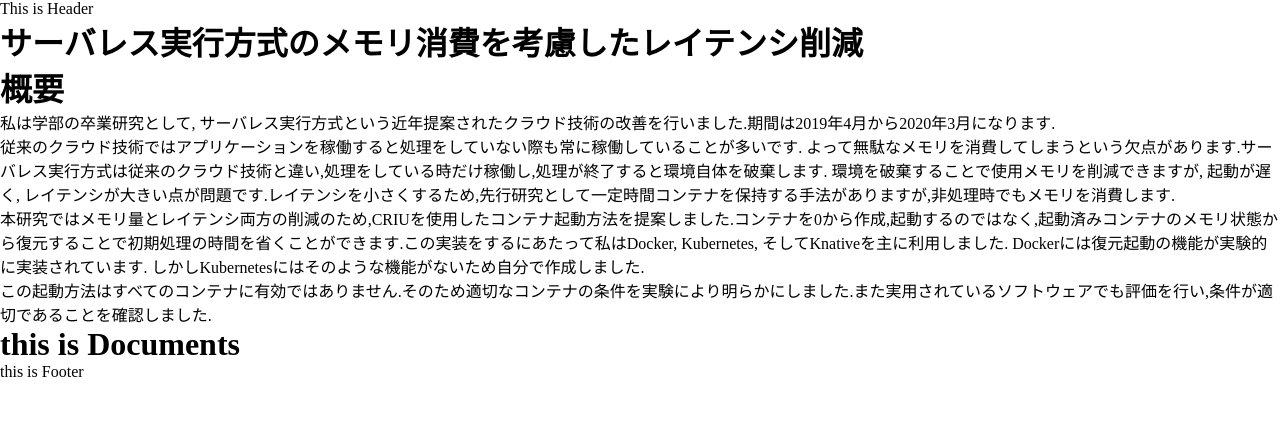
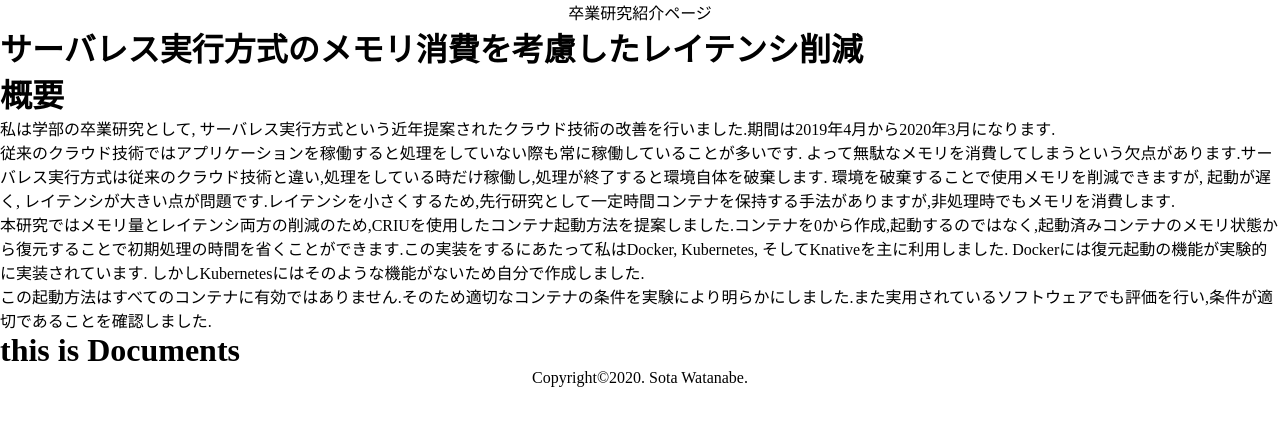
Before and after one commit to Sota-Watanabe/bachelor-thesis-site, a Vue app: page / in a window 1280 px wide. Shown: the top 426 px of the page. Built offline with nearby package versions, Linux system fonts and the light colour scheme.

Commit message:
styleを追加

```diff
--- a/src/components/Footer.vue
+++ b/src/components/Footer.vue
@@ -1,5 +1,5 @@
 <template>
-  <footer>this is Footer</footer>
+  <footer>Copyright©2020. Sota Watanabe.</footer>
 </template>
 
 <script>
@@ -11,3 +11,9 @@
   }),
 };
 </script>
+
+<style scoped>
+footer {
+  text-align: center;
+}
+</style>
--- a/src/components/Header.vue
+++ b/src/components/Header.vue
@@ -1,13 +1,19 @@
 <template>
-  <header>This is Header</header>
+  <header>卒業研究紹介ページ</header>
 </template>
 
 <script>
-  export default {
-    name: 'Header',
+export default {
+  name: "Header",
 
-    data: () => ({
-      //
-    }),
-  }
+  data: () => ({
+    //
+  }),
+};
 </script>
+
+<style scoped>
+header {
+  text-align: center;
+}
+</style>
```
